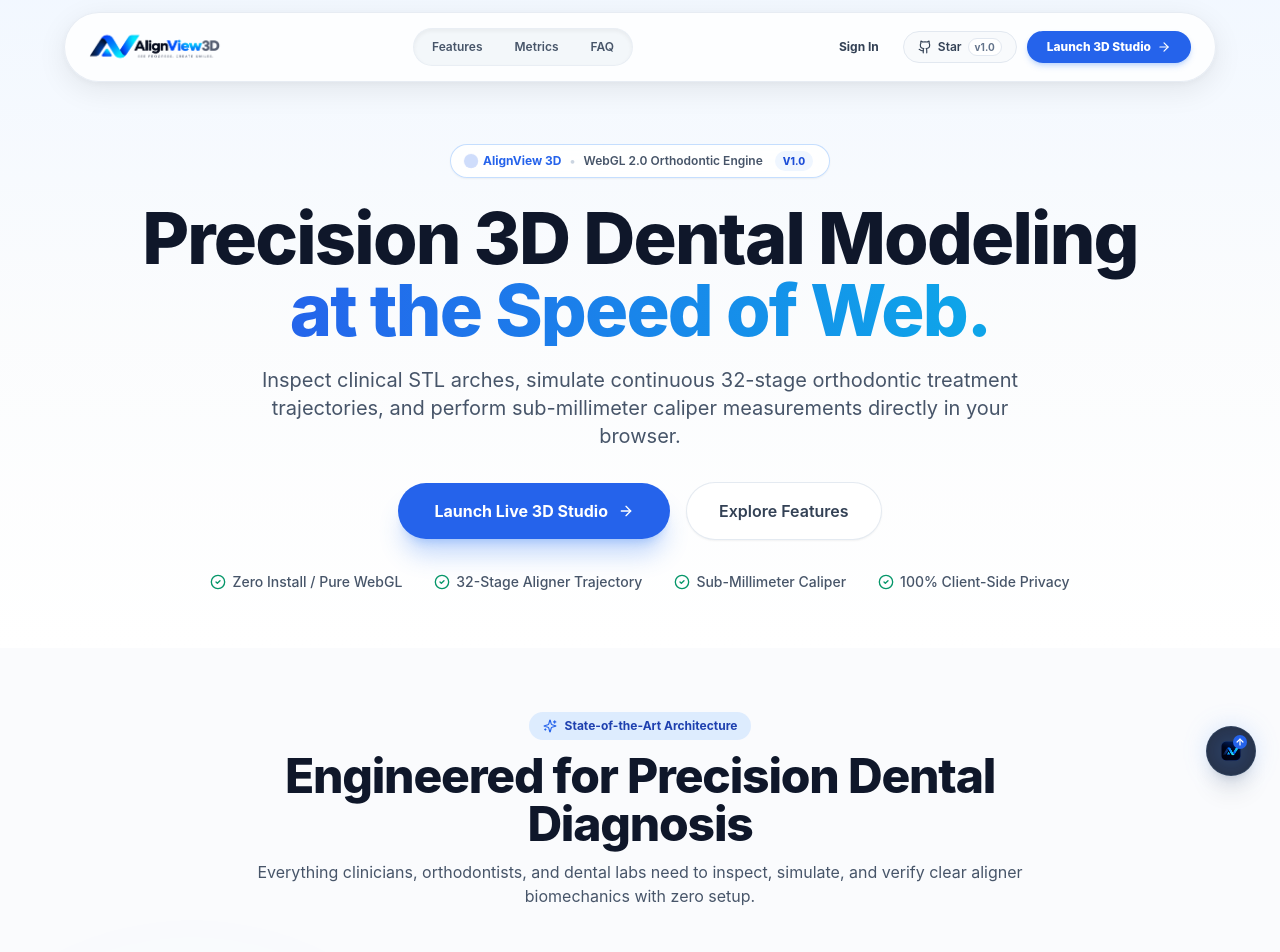
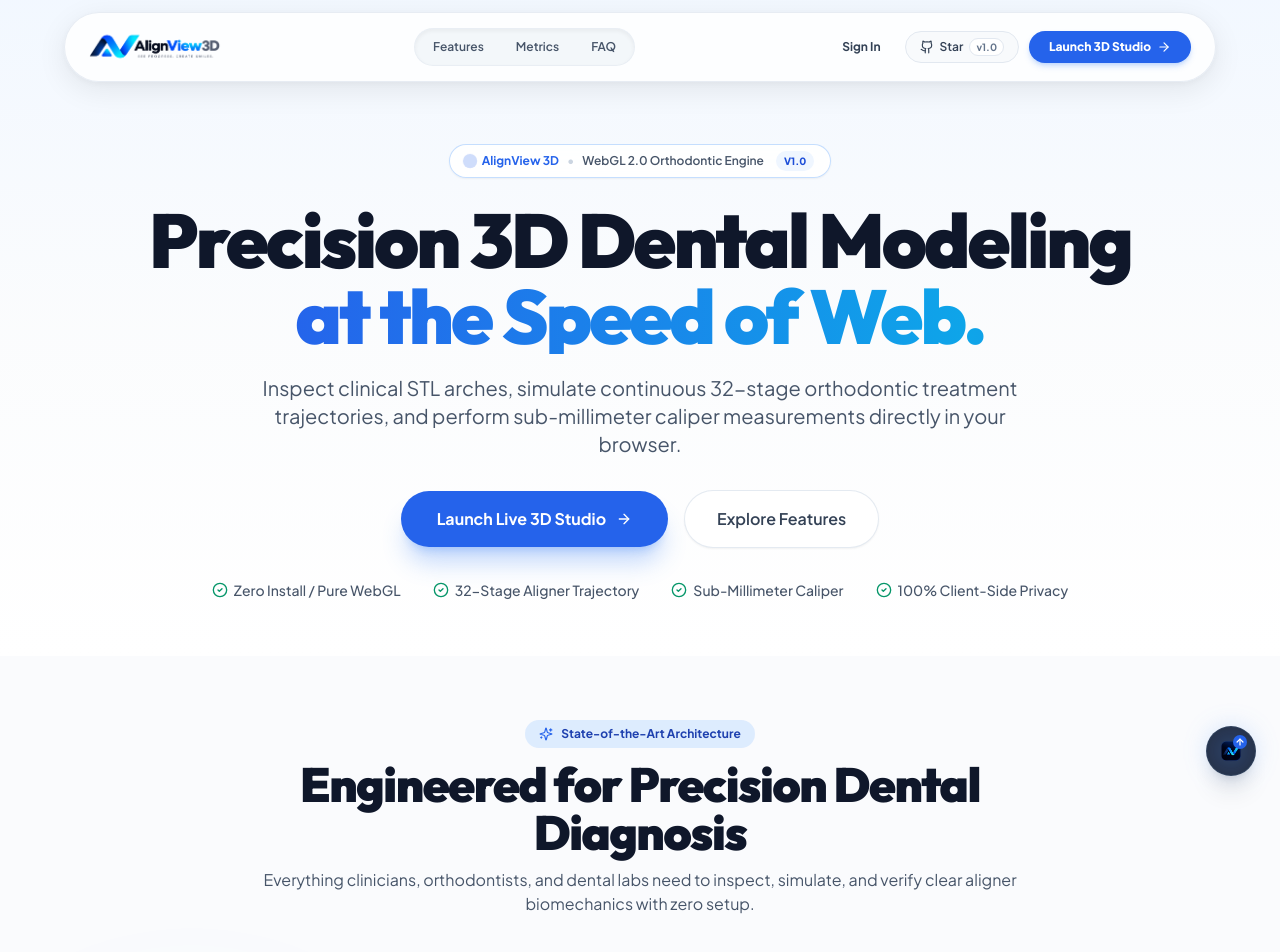
Before and after one commit to Sonu-Thomas-001/AlignView-3D, a Next.js app: page / in a window 1280 px wide. Shown: the top 952 px of the page. Built offline with nearby package versions, Linux system fonts and the light colour scheme.

Commit message:
feat(typography): upgrade font system to Plus Jakarta Sans, Outfit display, and JetBrains Mono with optimized rendering

```diff
--- a/src/app/globals.css
+++ b/src/app/globals.css
@@ -13,14 +13,20 @@
 
 html {
   scroll-behavior: smooth;
+  -webkit-text-size-adjust: 100%;
+  tab-size: 4;
 }
 
 body {
   background-color: var(--background);
   color: var(--foreground);
-  font-family: -apple-system, BlinkMacSystemFont, 'Segoe UI', Roboto, Helvetica, Arial, sans-serif;
+  font-family: var(--font-sans), -apple-system, BlinkMacSystemFont, 'Segoe UI', Roboto, sans-serif;
   overflow-x: hidden;
   min-height: 100vh;
+  -webkit-font-smoothing: antialiased;
+  -moz-osx-font-smoothing: grayscale;
+  text-rendering: optimizeLegibility;
+  font-feature-settings: 'cv02', 'cv03', 'cv04', 'cv11';
 }
 
 /* Custom modern scrollbars */
--- a/src/app/layout.tsx
+++ b/src/app/layout.tsx
@@ -1,6 +1,28 @@
 import type { Metadata, Viewport } from "next";
+import { Plus_Jakarta_Sans, Outfit, JetBrains_Mono } from "next/font/google";
 import "./globals.css";
 import { AppPreloader } from "@/components/ui/AppPreloader";
+
+const sansFont = Plus_Jakarta_Sans({
+  subsets: ["latin"],
+  variable: "--font-sans",
+  display: "swap",
+  weight: ["300", "400", "500", "600", "700", "800"],
+});
+
+const displayFont = Outfit({
+  subsets: ["latin"],
+  variable: "--font-display",
+  display: "swap",
+  weight: ["500", "600", "700", "800", "900"],
+});
+
+const monoFont = JetBrains_Mono({
+  subsets: ["latin"],
+  variable: "--font-mono",
+  display: "swap",
+  weight: ["400", "500", "600", "700"],
+});
 
 export const viewport: Viewport = {
   themeColor: "#2563EB",
@@ -128,7 +150,7 @@ export default function RootLayout({
           dangerouslySetInnerHTML={{ __html: JSON.stringify(jsonLdSchema) }}
         />
       </head>
-      <body className="antialiased min-h-screen bg-[#F4F6FA] text-slate-800 selection:bg-blue-600 selection:text-white">
+      <body className={`${sansFont.variable} ${displayFont.variable} ${monoFont.variable} font-sans antialiased min-h-screen bg-[#F4F6FA] text-slate-800 selection:bg-blue-600 selection:text-white`}>
         {/* Animated App Preloader with Brand Logo */}
         <AppPreloader />
         {children}
--- a/src/components/landing/BentoGridSection.tsx
+++ b/src/components/landing/BentoGridSection.tsx
@@ -30,10 +30,10 @@ export const BentoGridSection: React.FC = () => {
               <Sparkles className="w-3.5 h-3.5 text-blue-600" />
               <span>State-of-the-Art Architecture</span>
             </div>
-            <h2 className="text-3xl sm:text-4xl lg:text-5xl font-extrabold text-slate-900 tracking-tight leading-tight">
+            <h2 className="text-3xl sm:text-4xl lg:text-5xl font-black font-display text-slate-900 tracking-[-0.03em] leading-tight">
               Engineered for Precision Dental Diagnosis
             </h2>
-            <p className="mt-3 text-sm sm:text-base text-slate-600 leading-relaxed">
+            <p className="mt-3 text-sm sm:text-base text-slate-600 leading-relaxed font-normal">
               Everything clinicians, orthodontists, and dental labs need to inspect, simulate, and verify clear aligner biomechanics with zero setup.
             </p>
           </div>
@@ -58,7 +58,7 @@ export const BentoGridSection: React.FC = () => {
                     </span>
                   </div>
 
-                  <h3 className="text-xl sm:text-2xl lg:text-3xl font-extrabold text-slate-900 mb-2.5 tracking-tight">
+                  <h3 className="text-xl sm:text-2xl lg:text-3xl font-extrabold font-display text-slate-900 mb-2.5 tracking-tight">
                     Continuous 32-Stage Aligner Simulation
                   </h3>
                   <p className="text-slate-600 text-xs sm:text-sm leading-relaxed max-w-2xl">
--- a/src/components/landing/CtaSection.tsx
+++ b/src/components/landing/CtaSection.tsx
@@ -22,7 +22,7 @@ export const CtaSection: React.FC = () => {
                 <span>Instant Web Access • No Registration Required</span>
               </div>
 
-              <h2 className="text-2xl sm:text-4xl lg:text-5xl font-extrabold tracking-tight leading-tight">
+              <h2 className="text-2xl sm:text-4xl lg:text-5xl font-black font-display tracking-[-0.03em] leading-tight">
                 Ready to Experience Precision Dental 3D in Your Browser?
               </h2>
 
--- a/src/components/landing/FaqSection.tsx
+++ b/src/components/landing/FaqSection.tsx
@@ -107,10 +107,10 @@ export const FaqSection: React.FC = () => {
                   <HelpCircle className="w-3.5 h-3.5 text-blue-600" />
                   <span>Knowledge Base & Support</span>
                 </div>
-                <h2 className="text-2xl sm:text-4xl font-extrabold text-slate-900 tracking-tight leading-tight">
+                <h2 className="text-2xl sm:text-4xl font-black font-display text-slate-900 tracking-[-0.03em] leading-tight">
                   Frequently Asked Questions
                 </h2>
-                <p className="mt-3 text-xs sm:text-sm text-slate-600 leading-relaxed">
+                <p className="mt-3 text-xs sm:text-sm text-slate-600 leading-relaxed font-normal">
                   Everything you need to know about AlignView 3D’s WebGL engine, clear aligner biomechanics, client-side privacy, and precision diagnostic tools.
                 </p>
               </div>
--- a/src/components/landing/HeroSection.tsx
+++ b/src/components/landing/HeroSection.tsx
@@ -33,7 +33,7 @@ export const HeroSection: React.FC = () => {
 
         {/* Main Headline */}
         <ScrollReveal animation="fade-up" delay={150}>
-          <h1 className="text-4xl sm:text-6xl lg:text-7xl font-extrabold text-slate-900 tracking-tight leading-[1.12] max-w-5xl mx-auto">
+          <h1 className="text-4xl sm:text-6xl lg:text-[76px] font-black font-display text-slate-900 tracking-[-0.035em] leading-[1.08] max-w-5xl mx-auto">
             Precision 3D Dental Modeling{' '}
             <span className="bg-gradient-to-r from-blue-600 via-sky-500 to-indigo-600 bg-[length:200%_auto] bg-clip-text text-transparent animate-shimmer inline-block">
               at the Speed of Web.
--- a/src/components/landing/MetricsSection.tsx
+++ b/src/components/landing/MetricsSection.tsx
@@ -63,11 +63,11 @@ export const MetricsSection: React.FC = () => {
                   <Activity className="w-3.5 h-3.5" />
                   <span>Engine Performance Telemetry</span>
                 </div>
-                <h2 className="text-2xl sm:text-3xl lg:text-4xl font-extrabold text-white tracking-tight">
+                <h2 className="text-2xl sm:text-3xl lg:text-4xl font-black font-display text-white tracking-[-0.03em]">
                   Engineered for Speed, Precision & Privacy
                 </h2>
               </div>
-              <p className="text-xs sm:text-sm text-slate-400 max-w-md leading-relaxed">
+              <p className="text-xs sm:text-sm text-slate-400 max-w-md leading-relaxed font-normal">
                 Real-time hardware acceleration delivering desktop CAD performance directly inside any modern web browser.
               </p>
             </div>
@@ -94,7 +94,7 @@ export const MetricsSection: React.FC = () => {
                       </div>
 
                       {/* Big Glowing Metric Number */}
-                      <div className="text-3xl sm:text-4xl font-black text-white tracking-tight mb-1 group-hover:text-blue-200 transition-colors">
+                      <div className="text-3xl sm:text-4xl font-black font-display text-white tracking-tight tabular-nums mb-1 group-hover:text-blue-200 transition-colors">
                         {item.value}
                       </div>
 
--- a/tailwind.config.ts
+++ b/tailwind.config.ts
@@ -25,7 +25,9 @@ const config: Config = {
         },
       },
       fontFamily: {
-        sans: ['Inter', 'system-ui', '-apple-system', 'sans-serif'],
+        sans: ['var(--font-sans)', 'system-ui', '-apple-system', 'BlinkMacSystemFont', 'sans-serif'],
+        display: ['var(--font-display)', 'var(--font-sans)', 'system-ui', 'sans-serif'],
+        mono: ['var(--font-mono)', 'ui-monospace', 'SFMono-Regular', 'Menlo', 'Monaco', 'Consolas', 'monospace'],
       },
       boxShadow: {
         'card': '0 2px 12px -2px rgba(0, 0, 0, 0.06), 0 4px 20px -4px rgba(0, 0, 0, 0.04)',
```
